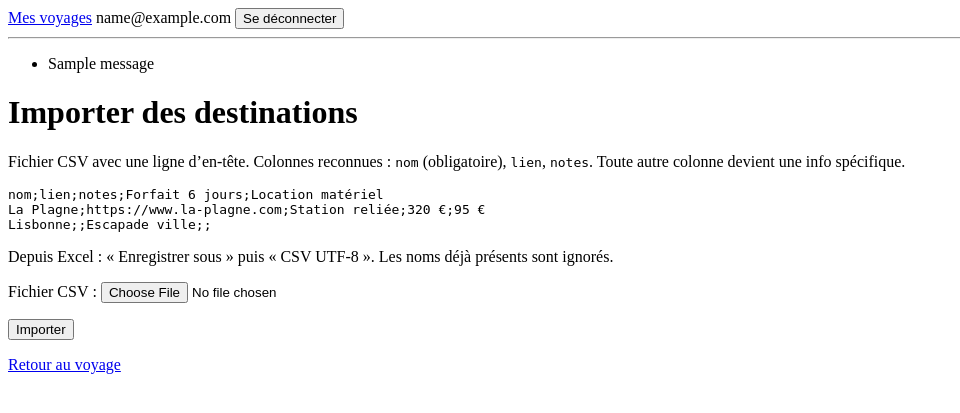
After one commit to TotoLePetitRobot/voyage, a Django app: page /voyages/1/destinations/import/ in a window 1280 px wide. The commit adds this page. Shown: the top 413 px of the page, without its empty margins (0-960 px from the left). Run offline with Django 5.2, Linux system fonts and the light colour scheme; a user stored in the database is signed in; tables that the repository leaves empty hold one stand-in row (values such as "Sample post"); one stand-in notice (Sample message) is shown.

Commit message:
Étape 3 : destinations (ajout, import CSV, infos libres)

```diff
--- a/templates/base.html
+++ b/templates/base.html
@@ -16,6 +16,7 @@
   {% endif %}
 </nav>
 <hr>
+{% if messages %}<ul>{% for m in messages %}<li>{{ m }}</li>{% endfor %}</ul>{% endif %}
 {% block content %}{% endblock %}
 </body>
 </html>
--- /dev/null
+++ b/templates/trips/destination_form.html
@@ -0,0 +1,6 @@
+{% extends "base.html" %}
+{% block content %}
+<h1>{{ title }}</h1>
+<form method="post">{% csrf_token %}{{ form.as_p }}<button>Enregistrer</button></form>
+<p><a href="{% url 'trip_detail' trip.pk %}">Retour au voyage</a></p>
+{% endblock %}
--- /dev/null
+++ b/templates/trips/destination_import.html
@@ -0,0 +1,11 @@
+{% extends "base.html" %}
+{% block content %}
+<h1>Importer des destinations</h1>
+<p>Fichier CSV avec une ligne d’en-tête. Colonnes reconnues : <code>nom</code> (obligatoire), <code>lien</code>, <code>notes</code>. Toute autre colonne devient une info spécifique.</p>
+<pre>nom;lien;notes;Forfait 6 jours;Location matériel
+La Plagne;https://www.la-plagne.com;Station reliée;320 €;95 €
+Lisbonne;;Escapade ville;;</pre>
+<p>Depuis Excel : « Enregistrer sous » puis « CSV UTF-8 ». Les noms déjà présents sont ignorés.</p>
+<form method="post" enctype="multipart/form-data">{% csrf_token %}{{ form.as_p }}<button>Importer</button></form>
+<p><a href="{% url 'trip_detail' trip.pk %}">Retour au voyage</a></p>
+{% endblock %}
--- /dev/null
+++ b/test.csv
@@ -0,0 +1,3 @@
+nom;lien;notes;Forfait 6 jours;Location matériel
+La Plagne;https://www.la-plagne.com;Station reliée;320 €;95 €
+Lisbonne;;Escapade ville;;
--- a/trips/admin.py
+++ b/trips/admin.py
@@ -1,5 +1,6 @@
 from django.contrib import admin
-from .models import Trip, Member
+from .models import Trip, Member, Destination
 
 admin.site.register(Trip)
 admin.site.register(Member)
+admin.site.register(Destination)
--- a/trips/forms.py
+++ b/trips/forms.py
@@ -1,12 +1,65 @@
 from django import forms
-from .models import Trip, Member
+from .models import Trip, Member, Destination
+
 
 class TripForm(forms.ModelForm):
     class Meta:
         model = Trip
         fields = ["name"]
 
+
 class MemberForm(forms.ModelForm):
     class Meta:
         model = Member
         fields = ["display_name", "origin_city"]
+
+
+class DestinationForm(forms.ModelForm):
+    extra_text = forms.CharField(
+        label="Infos spécifiques",
+        required=False,
+        widget=forms.Textarea(attrs={"rows": 4}),
+        help_text="Une par ligne, au format « clé : valeur ». Exemple : Forfait 6 jours : 320 €",
+    )
+
+    class Meta:
+        model = Destination
+        fields = ["name", "url", "notes"]
+
+    def __init__(self, *args, **kwargs):
+        super().__init__(*args, **kwargs)
+        if self.instance.pk:
+            self.fields["extra_text"].initial = "\n".join(
+                f"{k} : {v}" for k, v in self.instance.extra_info.items()
+            )
+
+    def clean_extra_text(self):
+        data = {}
+        for n, line in enumerate(self.cleaned_data["extra_text"].splitlines(), 1):
+            line = line.strip()
+            if not line:
+                continue
+            if ":" not in line:
+                raise forms.ValidationError(f"Ligne {n} : format « clé : valeur » attendu.")
+            key, value = line.split(":", 1)
+            key, value = key.strip(), value.strip()
+            if not key:
+                raise forms.ValidationError(f"Ligne {n} : la clé est vide.")
+            data[key] = value
+        return data
+
+    def save(self, commit=True):
+        self.instance.extra_info = self.cleaned_data["extra_text"]
+        return super().save(commit)
+
+
+class ImportForm(forms.Form):
+    file = forms.FileField(label="Fichier CSV")
+
+    def clean_file(self):
+        f = self.cleaned_data["file"]
+        if not f.name.lower().endswith(".csv"):
+            raise forms.ValidationError("Choisissez un fichier .csv.")
+        if f.size > 1_000_000:
+            raise forms.ValidationError("Fichier trop volumineux (1 Mo maximum).")
+        return f
--- /dev/null
+++ b/trips/importers.py
@@ -0,0 +1,56 @@
+import csv, io
+from django.core.exceptions import ValidationError
+from django.core.validators import URLValidator
+
+NAME_KEYS = {"nom", "name", "destination"}
+URL_KEYS = {"lien", "url"}
+NOTE_KEYS = {"notes", "note"}
+MAX_ROWS = 200
+_url_validator = URLValidator(schemes=["http", "https"])
+
+
+def _clean_url(value):
+    if len(value) > 200:
+        return ""
+    try:
+        _url_validator(value)
+    except ValidationError:
+        return ""
+    return value
+
+
+def parse_destinations(text):
+    lines = text.splitlines()
+    if not lines or not lines[0].strip():
+        raise ValueError("Le fichier est vide.")
+    delimiter = ";" if lines[0].count(";") > lines[0].count(",") else ","
+    reader = csv.DictReader(io.StringIO(text), delimiter=delimiter)
+    headers = [h for h in (reader.fieldnames or []) if h]
+    norm = {h: h.strip().lower() for h in headers}
+    name_col = next((h for h in headers if norm[h] in NAME_KEYS), None)
+    if name_col is None:
+        raise ValueError("Colonne « nom » introuvable dans la première ligne.")
+
+    rows = []
+    for raw in reader:
+        name = (raw.get(name_col) or "").strip()[:120]
+        if not name:
+            continue
+        if len(rows) >= MAX_ROWS:
+            raise ValueError(f"Maximum {MAX_ROWS} destinations par fichier.")
+        url, notes, extra = "", "", {}
+        for h in headers:
+            if h == name_col:
+                continue
+            value = (raw.get(h) or "").strip()
+            if not value:
+                continue
+            col = norm[h]
+            if col in URL_KEYS:
+                url = _clean_url(value)
+            elif col in NOTE_KEYS:
+                notes = value
+            else:
+                extra[h.strip()] = value
+        rows.append({"name": name, "url": url, "notes": notes, "extra": extra})
+    return rows
--- a/trips/models.py
+++ b/trips/models.py
@@ -33,3 +33,24 @@ class Member(models.Model):
 
     def __str__(self):
         return f"{self.label} – {self.trip}"
+
+class Destination(models.Model):
+    trip = models.ForeignKey(Trip, on_delete=models.CASCADE, related_name="destinations")
+    name = models.CharField("Destination", max_length=120)
+    url = models.URLField("Lien", blank=True)
+    notes = models.TextField("Notes", blank=True)
+    extra_info = models.JSONField(default=dict, blank=True)
+    proposed_by = models.ForeignKey(Member, null=True, blank=True,
+                                    on_delete=models.SET_NULL,
+                                    related_name="proposed_destinations")
+    created_at = models.DateTimeField(auto_now_add=True)
+
+    class Meta:
+        ordering = ["created_at"]
+
+    @property
+    def extra_pairs(self):
+        return list(self.extra_info.items())
+
+    def __str__(self):
+        return self.name
--- a/trips/urls.py
+++ b/trips/urls.py
@@ -6,4 +6,8 @@ urlpatterns = [
     path("voyages/nouveau/", views.trip_create, name="trip_create"),
     path("voyages/<int:pk>/", views.trip_detail, name="trip_detail"),
     path("rejoindre/<str:token>/", views.trip_join, name="trip_join"),
+    path("voyages/<int:pk>/destinations/nouvelle/", views.destination_add, name="destination_add"),
+    path("voyages/<int:pk>/destinations/import/", views.destination_import, name="destination_import"),
+    path("destinations/<int:dest_pk>/modifier/", views.destination_edit, name="destination_edit"),
+    path("destinations/<int:dest_pk>/supprimer/", views.destination_delete, name="destination_delete"),
 ]
--- a/trips/views.py
+++ b/trips/views.py
@@ -1,14 +1,26 @@
+from django.contrib import messages
 from django.contrib.auth.decorators import login_required
+from django.core.exceptions import PermissionDenied
 from django.shortcuts import get_object_or_404, redirect, render
 from django.urls import reverse
-from .forms import TripForm, MemberForm
-from .models import Member, Trip
+from django.views.decorators.http import require_POST
+
+from .forms import DestinationForm, ImportForm, MemberForm, TripForm
+from .importers import parse_destinations
+from .models import Destination, Member, Trip
+
+
+def get_trip_and_member(request, pk):
+    trip = get_object_or_404(Trip, pk=pk, members__user=request.user)
+    return trip, trip.members.get(user=request.user)
+
 
 def trip_list(request):
     trips = []
     if request.user.is_authenticated:
         trips = Trip.objects.filter(members__user=request.user)
     return render(request, "trips/trip_list.html", {"trips": trips})
+
 
 @login_required
 def trip_create(request):
@@ -19,10 +31,10 @@ def trip_create(request):
         return redirect("trip_detail", pk=trip.pk)
     return render(request, "trips/trip_form.html", {"form": form})
 
+
 @login_required
 def trip_detail(request, pk):
-    trip = get_object_or_404(Trip, pk=pk, members__user=request.user)
-    me = trip.members.get(user=request.user)
+    trip, me = get_trip_and_member(request, pk)
     form = MemberForm(request.POST or None, instance=me)
     if request.method == "POST" and form.is_valid():
         form.save()
@@ -30,13 +42,86 @@ def trip_detail(request, pk):
     invite_url = request.build_absolute_uri(reverse("trip_join", args=[trip.invite_token]))
     return render(request, "trips/trip_detail.html", {
         "trip": trip,
+        "me": me,
         "members": trip.members.select_related("user"),
+        "destinations": trip.destinations.select_related("proposed_by__user"),
         "form": form,
         "invite_url": invite_url,
     })
+
 
 @login_required
 def trip_join(request, token):
     trip = get_object_or_404(Trip, invite_token=token)
     Member.objects.get_or_create(trip=trip, user=request.user)
     return redirect("trip_detail", pk=trip.pk)
+
+
+@login_required
+def destination_add(request, pk):
+    trip, me = get_trip_and_member(request, pk)
+    form = DestinationForm(request.POST or None)
+    if request.method == "POST" and form.is_valid():
+        dest = form.save(commit=False)
+        dest.trip = trip
+        dest.proposed_by = me
+        dest.save()
+        return redirect("trip_detail", pk=trip.pk)
+    return render(request, "trips/destination_form.html",
+                  {"form": form, "trip": trip, "title": "Nouvelle destination"})
+
+
+@login_required
+def destination_edit(request, dest_pk):
+    dest = get_object_or_404(Destination, pk=dest_pk, trip__members__user=request.user)
+    form = DestinationForm(request.POST or None, instance=dest)
+    if request.method == "POST" and form.is_valid():
+        form.save()
+        return redirect("trip_detail", pk=dest.trip_id)
+    return render(request, "trips/destination_form.html",
+                  {"form": form, "trip": dest.trip, "title": f"Modifier : {dest.name}"})
+
+
+@login_required
+@require_POST
+def destination_delete(request, dest_pk):
+    dest = get_object_or_404(Destination, pk=dest_pk, trip__members__user=request.user)
+    me = dest.trip.members.get(user=request.user)
+    if not (me.is_organizer or dest.proposed_by_id == me.id):
+        raise PermissionDenied
+    trip_pk = dest.trip_id
+    dest.delete()
+    return redirect("trip_detail", pk=trip_pk)
+
+
+@login_required
+def destination_import(request, pk):
+    trip, me = get_trip_and_member(request, pk)
+    form = ImportForm(request.POST or None, request.FILES or None)
+    if request.method == "POST" and form.is_valid():
+        raw = form.cleaned_data["file"].read()
+        try:
+            text = raw.decode("utf-8-sig")
+        except UnicodeDecodeError:
+            text = raw.decode("cp1252", errors="replace")
+        try:
+            rows = parse_destinations(text)
+        except ValueError as e:
+            form.add_error("file", str(e))
+        else:
+            existing = {n.lower() for n in trip.destinations.values_list("name", flat=True)}
+            new = []
+            for r in rows:
+                key = r["name"].lower()
+                if key in existing:
+                    continue
+                existing.add(key)
+                new.append(Destination(trip=trip, proposed_by=me, name=r["name"],
+                                       url=r["url"], notes=r["notes"], extra_info=r["extra"]))
+            Destination.objects.bulk_create(new)
+            messages.success(
+                request,
+                f"{len(new)} destination(s) importée(s), {len(rows) - len(new)} ignorée(s) (déjà présentes).",
+            )
+            return redirect("trip_detail", pk=trip.pk)
+    return render(request, "trips/destination_import.html", {"form": form, "trip": trip})
```
Also changed, not shown: templates/trips/trip_detail.html (+23 -0 lines), trips/migrations/0002_destination.py (added), 1 other file.
